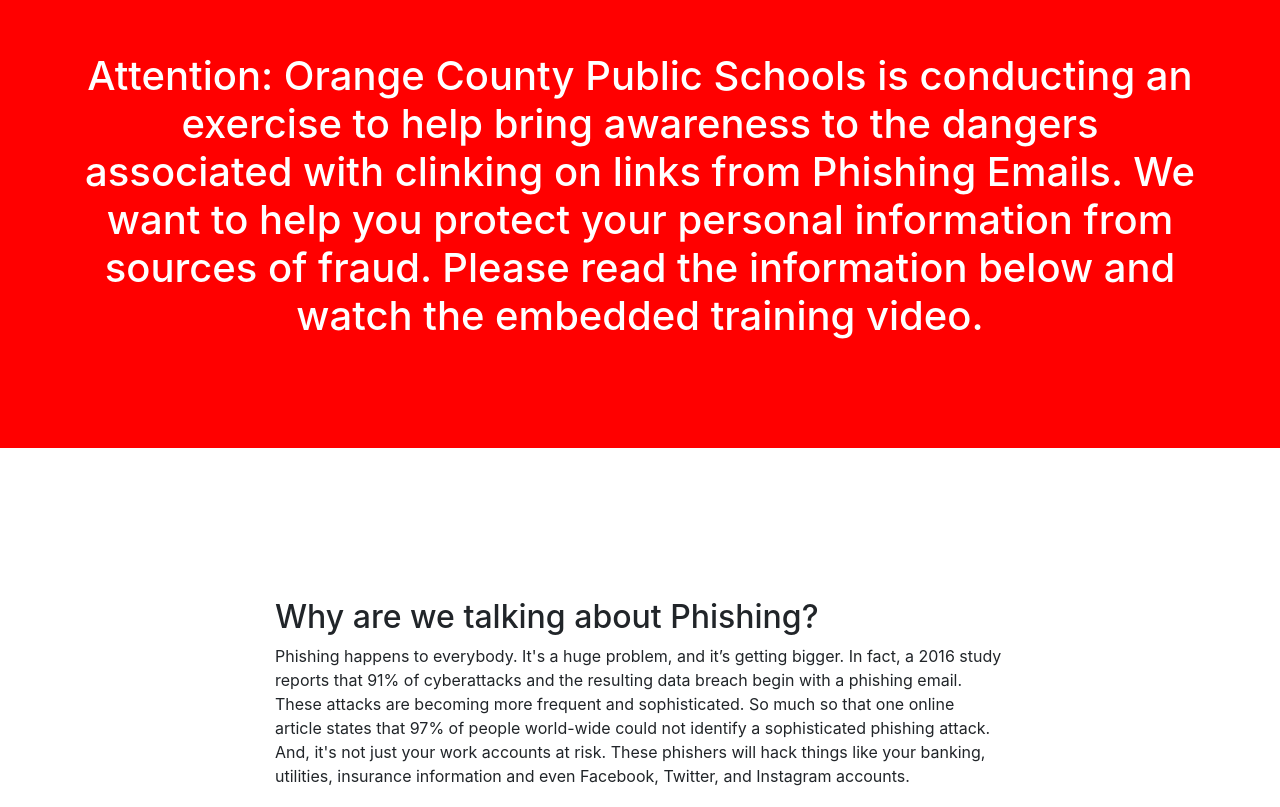
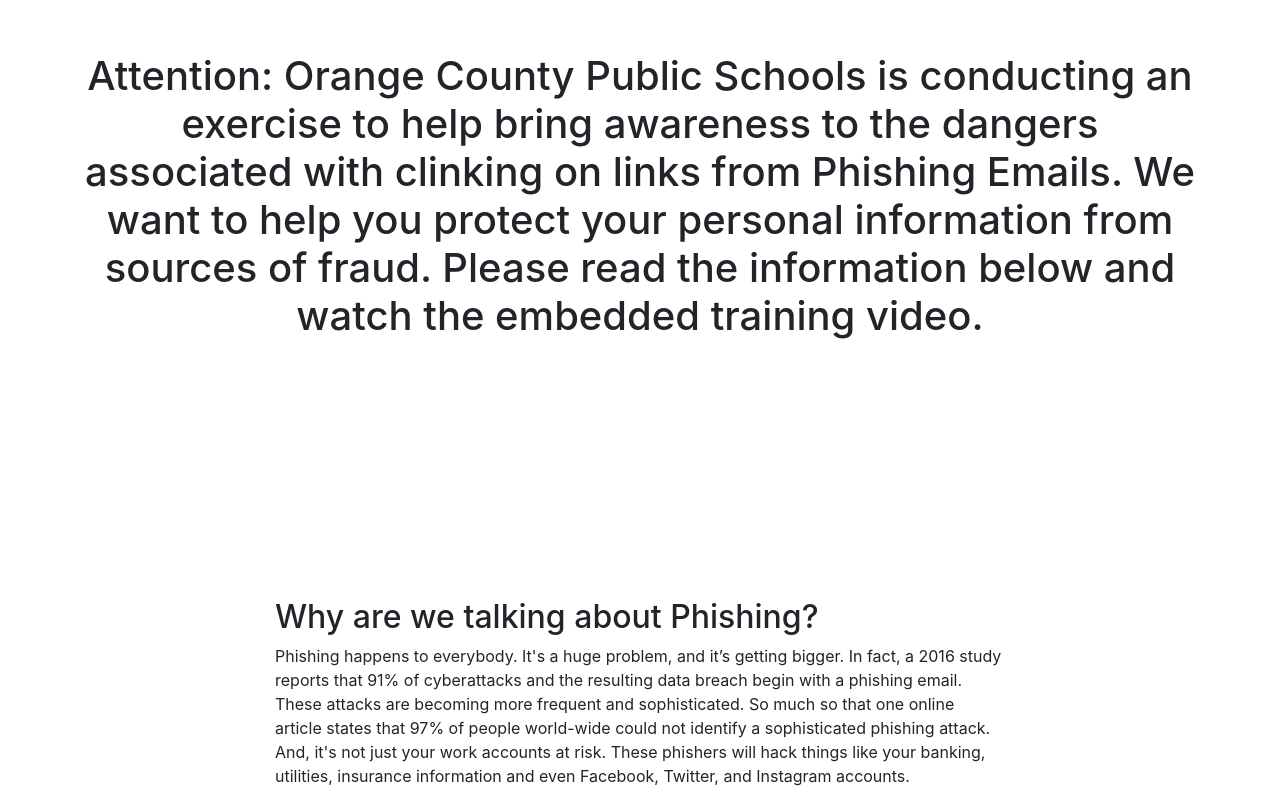
Before and after one commit to united-data-technologies/ocps-phishing-alert, a website with bundled scripts: page index.html in a window 1280 px wide. Shown: the part 104-911 px from the top of the page. Built offline with nearby package versions, Linux system fonts and the light colour scheme.

Commit message:
Update index.html

```diff
--- a/index.html
+++ b/index.html
@@ -45,7 +45,7 @@
     </div>
   </nav>
 
-  <header class="text-white" style="background-color:#ff0000;">
+  <header style="background-color:#ffffff;">
     <div class="container text-center">
       <h1>Attention:
 
```
